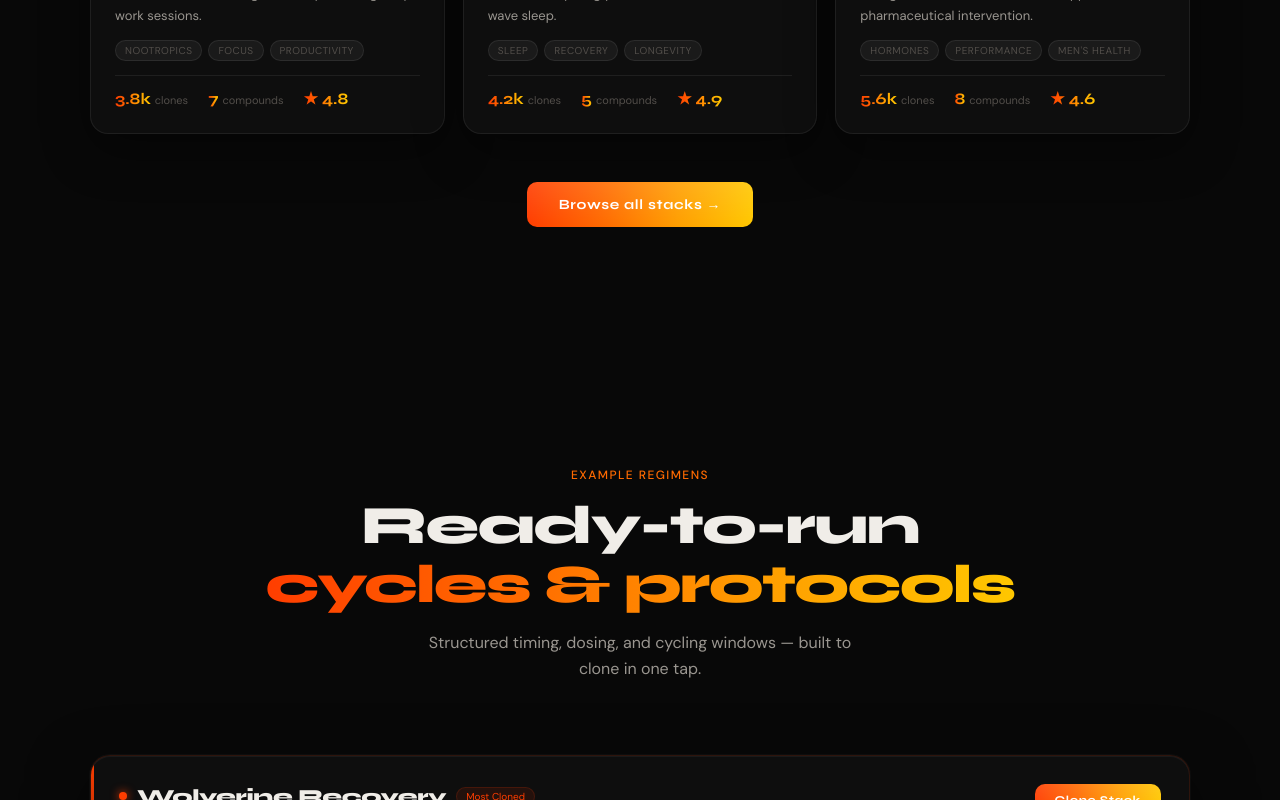
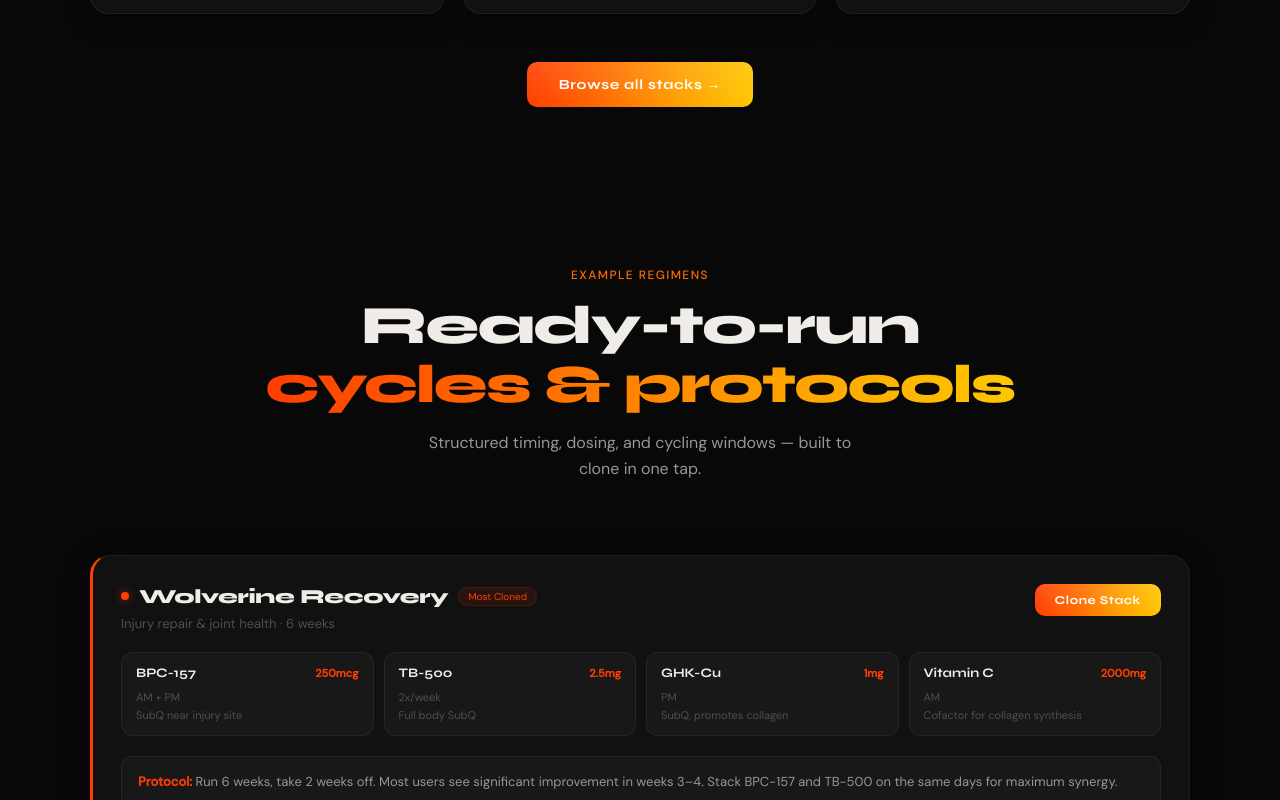
Before and after one commit to devluca999/stackr-landing-page, a Next.js app: page / in a window 1280 px wide. Shown: the part 2637-3437 px from the top of the page. Built offline with nearby package versions, Linux system fonts and the light colour scheme.

Commit message:
fix: light mode dark cards, section padding, pricing early optimizer yearly note, free card CTA

```diff
--- a/components/sections/Cycles.tsx
+++ b/components/sections/Cycles.tsx
@@ -38,7 +38,7 @@ const CYCLES = [
 
 export default function Cycles() {
   return (
-    <section style={{padding:"120px 48px"}}>
+    <section style={{padding:"80px 48px"}}>
       <div style={{maxWidth:1100,margin:"0 auto",position:"relative"}}>
         <div style={{textAlign:"center",marginBottom:72}}>
           <p style={{fontFamily:"DM Sans,sans-serif",fontSize:12,fontWeight:500,letterSpacing:"0.12em",color:"var(--flame-2)",textTransform:"uppercase",marginBottom:14}}>Example Regimens</p>
@@ -52,21 +52,18 @@ export default function Cycles() {
         <div style={{display:"flex",flexDirection:"column",gap:20}}>
           {CYCLES.map((c,i)=>(
             <div key={i} style={{
-              background:"rgba(17,17,17,0.80)",
-              backdropFilter:"blur(20px)",
-              WebkitBackdropFilter:"blur(20px)",
-              border:`1px solid ${c.color}22`,
+              background:"var(--surface)",
+              border:`1px solid ${c.color}25`,
+              borderLeft:`3px solid ${c.color}`,
               borderRadius:20,
-              padding:"28px 28px",
-              boxShadow:`0 20px 60px rgba(0,0,0,0.5), 0 0 0 1px rgba(255,255,255,0.03), inset 0 1px 0 rgba(255,255,255,0.05)`,
+              padding:"28px",
+              boxShadow:"var(--shadow-card)",
               position:"relative", overflow:"hidden",
             }}>
-              {/* Left accent bar */}
-              <div style={{position:"absolute",left:0,top:0,bottom:0,width:3,background:`linear-gradient(180deg,${c.color},${c.color}00)`}}/>
               <div style={{display:"flex",justifyContent:"space-between",alignItems:"flex-start",marginBottom:20,flexWrap:"wrap",gap:12}}>
                 <div>
                   <div style={{display:"flex",alignItems:"center",gap:10,marginBottom:6}}>
-                    <div style={{width:8,height:8,borderRadius:"50%",background:c.color,boxShadow:`0 0 10px ${c.color}`}}/>
+                    <div style={{width:8,height:8,borderRadius:"50%",background:c.color,boxShadow:`0 0 8px ${c.color}80`,flexShrink:0}}/>
                     <h3 className="font-display" style={{fontWeight:800,fontSize:20,color:"var(--text)",letterSpacing:"-0.02em"}}>{c.name}</h3>
                     <span style={{fontFamily:"DM Sans,sans-serif",fontSize:10,padding:"2px 9px",borderRadius:10,background:`${c.color}18`,color:c.color,border:`1px solid ${c.color}28`}}>{c.badge}</span>
                   </div>
@@ -76,7 +73,7 @@ export default function Cycles() {
               </div>
               <div style={{display:"grid",gridTemplateColumns:"repeat(auto-fill,minmax(220px,1fr))",gap:10,marginBottom:20}}>
                 {c.items.map((item,j)=>(
-                  <div key={j} style={{padding:"12px 14px",borderRadius:12,background:"rgba(255,255,255,0.04)",border:"1px solid rgba(255,255,255,0.07)"}}>
+                  <div key={j} style={{padding:"12px 14px",borderRadius:12,background:"var(--surface-2)",border:"1px solid var(--border)"}}>
                     <div style={{display:"flex",justifyContent:"space-between",alignItems:"center",marginBottom:4}}>
                       <span style={{fontFamily:"Syne,sans-serif",fontWeight:700,fontSize:13,color:"var(--text)"}}>{item.compound}</span>
                       <span style={{fontFamily:"DM Sans,sans-serif",fontSize:11,fontWeight:600,color:c.color}}>{item.dose}</span>
@@ -86,9 +83,9 @@ export default function Cycles() {
                   </div>
                 ))}
               </div>
-              <div style={{padding:"14px 16px",borderRadius:10,background:"rgba(255,255,255,0.03)",border:"1px solid rgba(255,255,255,0.06)"}}>
+              <div style={{padding:"14px 16px",borderRadius:10,background:"var(--surface-2)",border:"1px solid var(--border)"}}>
                 <p style={{fontFamily:"DM Sans,sans-serif",fontSize:13,color:"var(--text-secondary)",lineHeight:1.65}}>
-                  <strong style={{color:`${c.color}cc`,fontWeight:600}}>Protocol: </strong>{c.protocol}
+                  <strong style={{color:c.color,fontWeight:600}}>Protocol: </strong>{c.protocol}
                 </p>
               </div>
             </div>
--- a/components/sections/Glossary.tsx
+++ b/components/sections/Glossary.tsx
@@ -66,7 +66,7 @@ export default function Glossary() {
   const selected = PEPTIDES.find(p => p.name === active);
 
   return (
-    <section id="compounds" style={{ padding:"120px 48px", maxWidth:1100, margin:"0 auto" }}>
+    <section id="compounds" style={{ padding:"80px 48px", maxWidth:1100, margin:"0 auto" }}>
       {/* Header */}
       <div style={{ textAlign:"center", marginBottom:56 }}>
         <p style={{ fontFamily:"DM Sans,sans-serif", fontSize:12, fontWeight:500, letterSpacing:"0.12em", color:"var(--flame-2)", textTransform:"uppercase", marginBottom:14 }}>Compound Library</p>
--- a/components/sections/HowItWorks.tsx
+++ b/components/sections/HowItWorks.tsx
@@ -9,7 +9,7 @@ const STEPS = [
 
 export default function HowItWorks() {
   return (
-    <section id="features" style={{ padding:"120px 48px", maxWidth:1100, margin:"0 auto" }}>
+    <section id="features" style={{ padding:"80px 48px", maxWidth:1100, margin:"0 auto" }}>
       <div style={{ textAlign:"center", marginBottom:72 }}>
         <p style={{ fontFamily:"DM Sans,sans-serif", fontSize:12, fontWeight:500, letterSpacing:"0.12em", color:"var(--flame-2)", textTransform:"uppercase", marginBottom:14 }}>How It Works</p>
         <h2 className="font-display" style={{ fontSize:"clamp(34px,5vw,54px)", fontWeight:800, color:"var(--text)", letterSpacing:"-0.03em", lineHeight:1.08 }}>
--- a/components/sections/Pricing.tsx
+++ b/components/sections/Pricing.tsx
@@ -5,14 +5,14 @@ const SPOTS_LEFT = 247; // visual urgency — update before launch
 
 const PLANS = {
   monthly: [
-    { id:"free", name:"Free", price:"$0", period:"forever", priceYearly:null, desc:"Get started and explore the network.", cta:"Download Free", highlight:false, badge:null, features:["1 active stack","Browse public stacks","Clone up to 3 stacks","Basic compound library","Community access"] },
-    { id:"pro", name:"Pro", price:"$9.99", period:"/month", priceYearly:"$5.00", desc:"For serious optimizers. Everything, unlimited.", cta:"Start 7-Day Free Trial", highlight:true, badge:"Most Popular", features:["Unlimited stacks","Full tracking & analytics","Unlimited cloning & remixing","AI protocol suggestions","Priority compound data","Shareable protocol cards","7-day free trial included"] },
-    { id:"early", name:"Early Optimizer", price:"$4.99", period:"/month forever", priceYearly:null, desc:"Founding member rate. Locked permanently. Never goes up.", cta:"Claim Your Spot →", highlight:false, badge:"⚡ Limited", features:["Everything in Pro","Early Optimizer badge","Direct product input","Lifetime rate lock","Early feature access"] },
+    { id:"free", name:"Free", price:"$0", period:"forever", desc:"Get started and explore the network.", cta:"Start Free", highlight:false, badge:null, earlyNote:null, features:["1 active stack","Browse public stacks","Clone up to 3 stacks","Basic compound library","Community access"] },
+    { id:"pro", name:"Pro", price:"$9.99", period:"/month", desc:"For serious optimizers. Everything, unlimited.", cta:"Start 7-Day Free Trial", highlight:true, badge:"Most Popular", earlyNote:null, features:["Unlimited stacks","Full tracking & analytics","Unlimited cloning & remixing","AI protocol suggestions","Priority compound data","Shareable protocol cards","7-day free trial included"] },
+    { id:"early", name:"Early Optimizer", price:"$4.99", period:"/month forever", desc:"Founding member rate. Locked permanently. Never goes up.", cta:"Claim Your Spot →", highlight:false, badge:"⚡ Limited", earlyNote:null, features:["Everything in Pro","Early Optimizer badge","Direct product input","Lifetime rate lock","Early feature access"] },
   ],
   yearly: [
-    { id:"free", name:"Free", price:"$0", period:"forever", priceYearly:null, desc:"Get started and explore the network.", cta:"Download Free", highlight:false, badge:null, features:["1 active stack","Browse public stacks","Clone up to 3 stacks","Basic compound library","Community access"] },
-    { id:"pro", name:"Pro", price:"$59.99", period:"/year", priceYearly:"$5.00", desc:"Best value — 2 months free. Everything, unlimited.", cta:"Start 7-Day Free Trial", highlight:true, badge:"Best Value", features:["Unlimited stacks","Full tracking & analytics","Unlimited cloning & remixing","AI protocol suggestions","Priority compound data","Shareable protocol cards","7-day free trial included","2 months free vs monthly"] },
-    { id:"early", name:"Early Optimizer", price:"$4.99", period:"/month forever", priceYearly:null, desc:"Founding member rate. Locked permanently. Never goes up.", cta:"Claim Your Spot →", highlight:false, badge:"⚡ Limited", features:["Everything in Pro","Early Optimizer badge","Direct product input","Lifetime rate lock","Early feature access"] },
+    { id:"free", name:"Free", price:"$0", period:"forever", desc:"Get started and explore the network.", cta:"Start Free", highlight:false, badge:null, earlyNote:null, features:["1 active stack","Browse public stacks","Clone up to 3 stacks","Basic compound library","Community access"] },
+    { id:"pro", name:"Pro", price:"$59.99", period:"/year", desc:"Best value — 2 months free. Everything, unlimited.", cta:"Start 7-Day Free Trial", highlight:true, badge:"Best Value", earlyNote:null, features:["Unlimited stacks","Full tracking & analytics","Unlimited cloning & remixing","AI protocol suggestions","Priority compound data","Shareable protocol cards","7-day free trial included","2 months free vs monthly"] },
+    { id:"early", name:"Early Optimizer", price:"$4.99", period:"/month forever", desc:"Founding member rate — stays $4.99/mo even if you pay yearly.", cta:"Claim Your Spot →", highlight:false, badge:"⚡ Limited", earlyNote:"Price lock applies on any billing cycle", features:["Everything in Pro","Early Optimizer badge","Direct product input","Lifetime rate lock","Early feature access"] },
   ],
 };
 
@@ -34,7 +34,7 @@ export default function Pricing() {
   const plans = PLANS[billing];
 
   return (
-    <section style={{ padding:"120px 48px", maxWidth:1100, margin:"0 auto" }}>
+    <section style={{ padding:"80px 48px", maxWidth:1100, margin:"0 auto" }}>
       <div style={{ textAlign:"center", marginBottom:56 }}>
         <p style={{ fontFamily:"DM Sans,sans-serif", fontSize:12, fontWeight:500, letterSpacing:"0.12em", color:"var(--flame-2)", textTransform:"uppercase", marginBottom:14 }}>Pricing</p>
         <h2 className="font-display" style={{ fontSize:"clamp(34px,5vw,54px)", fontWeight:800, color:"var(--text)", letterSpacing:"-0.03em", lineHeight:1.08 }}>
@@ -88,10 +88,17 @@ export default function Pricing() {
               <p style={{ fontFamily:"DM Sans,sans-serif", fontSize:13, color:"var(--text-secondary)", lineHeight:1.6 }}>{p.desc}</p>
             </div>
 
-            <a href="#waitlist" className={p.highlight ? "btn-flame" : "btn-ghost"}
+            <a href="#waitlist" className={p.highlight ? "btn-flame" : p.id === "free" ? "btn-ghost" : "btn-ghost"}
               style={{ width:"100%", padding:"14px 20px", marginBottom:24, display:"block", textAlign:"center", fontSize:14, fontWeight:700,
                 ...(p.id==="early" ? { background:"linear-gradient(135deg,#FF3D00,#FF6A00)", color:"white", border:"none", borderRadius:10 } : {}),
               }}>{p.cta}</a>
+
+            {/* Early Optimizer yearly note */}
+            {p.id==="early" && p.earlyNote && (
+              <p style={{ fontFamily:"DM Sans,sans-serif", fontSize:11, color:"var(--text-muted)", textAlign:"center", marginBottom:12, marginTop:-16 }}>
+                {p.earlyNote}
+              </p>
+            )}
 
             <div style={{ display:"flex", flexDirection:"column", gap:10 }}>
               {p.features.map(f => (
```
Also changed, not shown: components/sections/FeaturedStacks.tsx (+8 -10 lines), components/sections/TrackingGraphs.tsx (+8 -10 lines).
